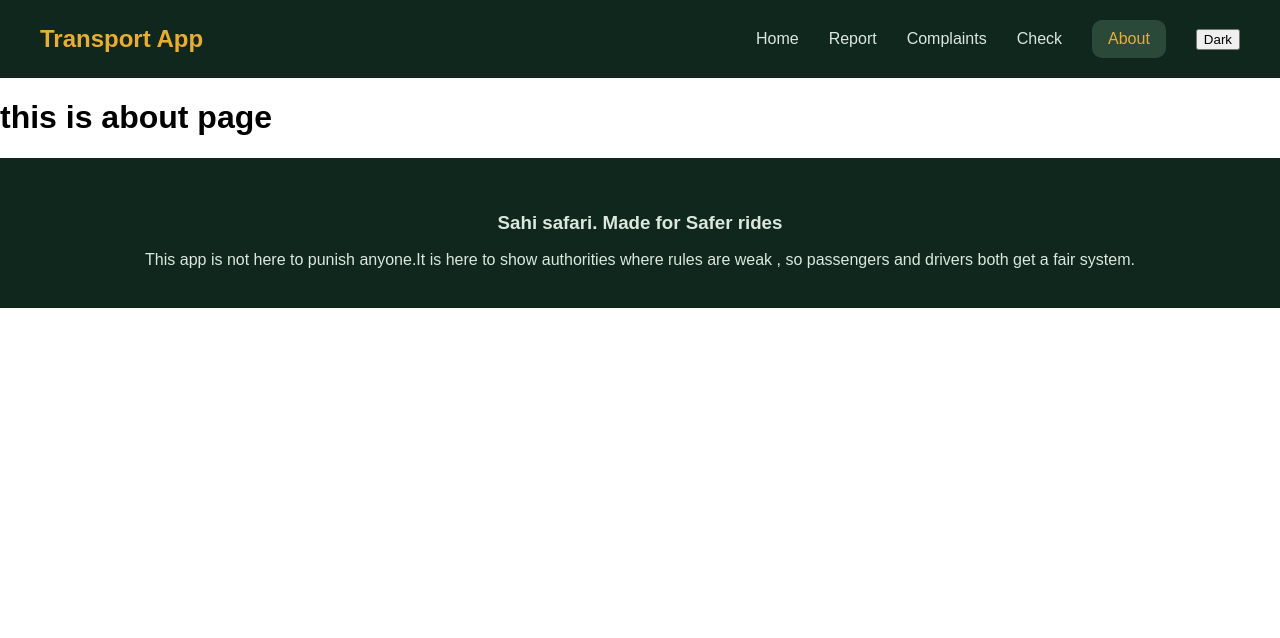
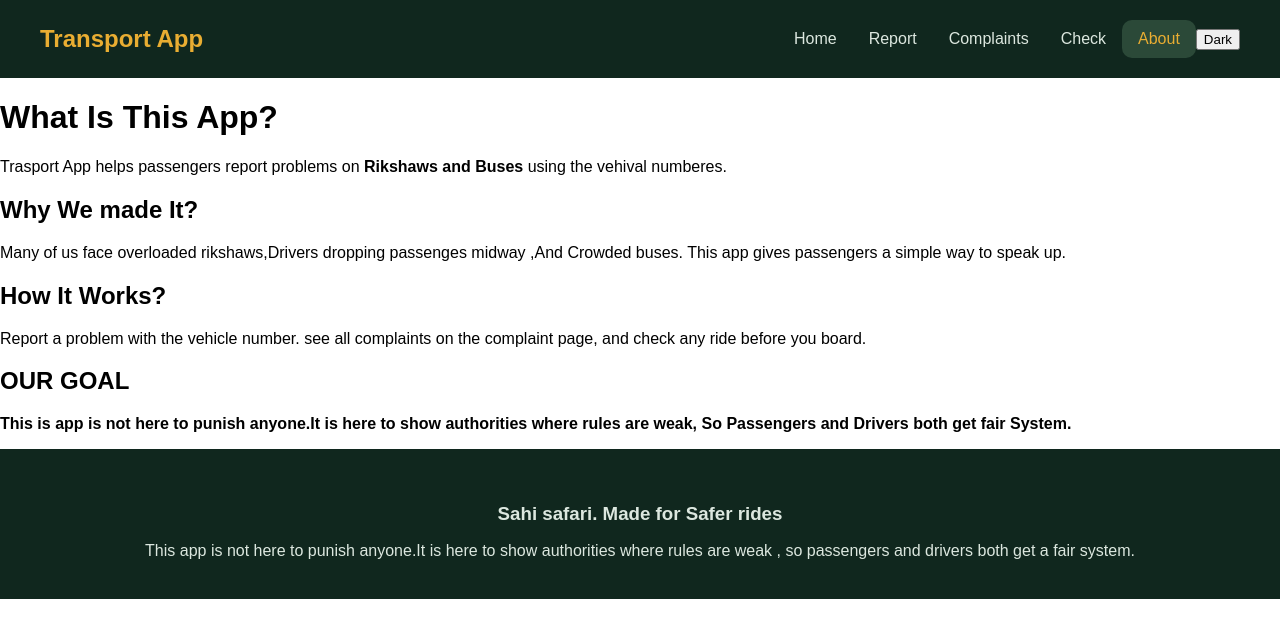
Before and after one commit to NutanShinde8926/trasport-app, a React (Vite) app: page /about in a window 1280 px wide. Shown: the top 638 px of the page. Built offline with nearby package versions, Linux system fonts and the light colour scheme.

Commit message:
About page is done

```diff
--- a/src/index.css
+++ b/src/index.css
@@ -134,7 +134,6 @@ main{
 
 .nav-links{
     display: flex;
-    gap: 30px;
     align-items: center;
 }
 
@@ -143,6 +142,8 @@ main{
     color: #dce7df;
     font-size: 16px;
     font-weight: 500;
+     padding: 10px 16px;
+    border-radius: 10px;
 }
 
 .nav-links a.active{
--- a/src/pages/About.jsx
+++ b/src/pages/About.jsx
@@ -1,6 +1,26 @@
 const About = ()=>{
     return(
-        <h1>this is about page</h1>
+        <div className="about">
+            <div className="about-card">
+                <h1>What Is This App?</h1>
+                <p>Trasport App helps passengers report problems on <b>Rikshaws and Buses</b> using the vehival numberes.
+                </p>
+
+                <h2>Why We made It?</h2>
+                <p>Many of us face overloaded rikshaws,Drivers dropping passenges midway ,And Crowded buses.
+                    This app gives passengers a simple way to speak up.
+                </p>
+
+                <h2>How It Works?</h2>
+                <p>Report a problem with the vehicle number. see all complaints on the complaint page, and check any
+                    ride before you board.
+                </p>
+                <h2>OUR GOAL</h2>
+                <p><b>This is app is not here to punish anyone.It is here to show authorities where rules
+                    are weak, So    Passengers and Drivers both get fair System.</b></p>
+            </div>
+        </div>
+
     );
 };
 export default About;
```
